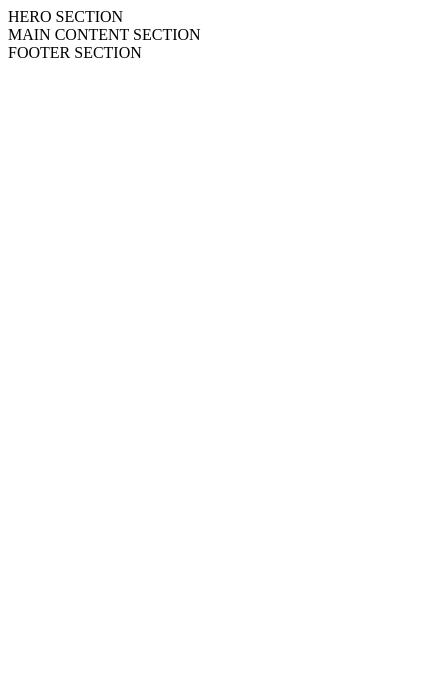
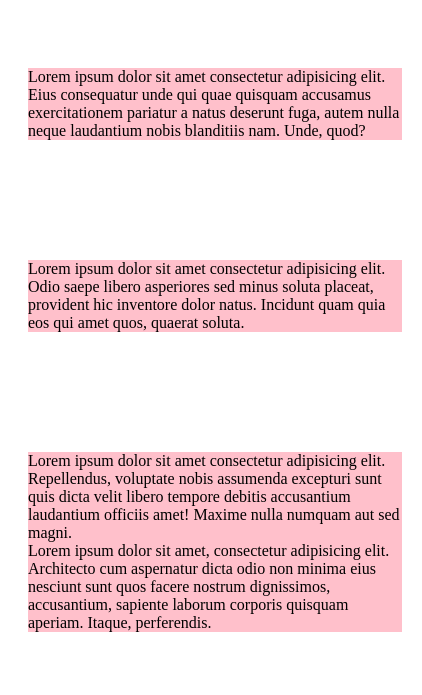
Before and after one commit to ZakarkaiteMilda/7-ComingSoon, a website: page index.html in a window 390 px wide. Shown: the whole page, 422 px wide, since content can reach past the window. Drawn offline with Linux system fonts and the light colour scheme.

Commit message:
Responsive design

```diff
--- a/css/base/base.css
+++ b/css/base/base.css
@@ -0,0 +1,16 @@
+body,
+body * {
+margin: 0;
+padding: 0;
+box-sizing: border-box;
+}
+
+
+
+.bg-main {
+    background-color: #03a9f3;
+}
+
+.bg-secondary {
+    background-color: #ea1e63;
+}
--- a/css/base/layout.css
+++ b/css/base/layout.css
@@ -0,0 +1,57 @@
+.container {
+    width: 100%;
+    padding: 60px 0;
+}
+
+.container > .row {
+    width: 1000px;
+    background-color: pink;
+    /* iscentruojam row'sus*/
+    margin: 0px calc(50% - 500px);
+}
+
+.container > .row-short {
+    width: 600px;
+    margin: 0 calc(50% - 300px);
+    background-color: yellow;
+}
+
+@media (max-width: 1100px) {
+    .container > .row {
+        width: 800px;
+        margin: 0 calc(50% - 400px);
+        background-color: orange;
+    }
+}
+
+@media (max-width: 900px) {
+    .container > .row {
+        width: 600px;
+        margin: 0 calc(50% - 300px);
+        background-color: fuchsia;
+    }
+}
+
+@media (max-width: 700px) {
+    .container > .row,
+    .container > .row-short {
+        width: 400px;
+        margin: 0 calc(50% - 200px);
+        background-color: greenyellow;
+    }
+}
+
+@media (max-width: 440px) {
+    .container {
+        padding-right: 20px;
+        padding-left: 20px;
+
+    }
+
+    .container > .row,
+    .container > .row-short {
+        width: 100%;
+        margin: 0;
+        background-color: pink;
+    }
+}
--- a/css/pages/home.css
+++ b/css/pages/home.css
@@ -0,0 +1,8 @@
+/*base*/
+@import'../base/layout.css';
+
+@import'../basa/base.css';
+
+/*3rd-party*/
+/*components*/
+/*CUSTOM STYLE BELOW THIS COMMENT*/
--- a/index.html
+++ b/index.html
@@ -9,10 +9,25 @@
 </head>
 <body>
     <main>
-      <section>HERO SECTION</section>
-      <section>MAIN CONTENT SECTION</section>
+      <section class="container bg-main ">
+        <div class="row row-short">
+          Lorem ipsum dolor sit amet consectetur adipisicing elit. Eius consequatur unde qui quae quisquam accusamus exercitationem pariatur a natus deserunt fuga, autem nulla neque laudantium nobis blanditiis nam. Unde, quod?
+        </div>
+      </section>
+      <section class="container">
+        <div class="row">
+          Lorem ipsum dolor sit amet consectetur adipisicing elit. Odio saepe libero asperiores sed minus soluta placeat, provident hic inventore dolor natus. Incidunt quam quia eos qui amet quos, quaerat soluta.
+        </div>
+      </section>
     </main>
 
-    <footer>FOOTER SECTION</footer>
+    <footer class="container bg-main">
+      <div class="row">
+       Lorem ipsum dolor sit amet consectetur adipisicing elit. Repellendus, voluptate nobis assumenda excepturi sunt quis dicta velit libero tempore debitis accusantium laudantium officiis amet! Maxime nulla numquam aut sed magni.
+      </div>
+      <div class="row row-short">
+        Lorem ipsum dolor sit amet, consectetur adipisicing elit. Architecto cum aspernatur dicta odio non minima eius nesciunt sunt quos facere nostrum dignissimos, accusantium, sapiente laborum corporis quisquam aperiam. Itaque, perferendis.
+       </div>
+    </footer>
 </body>
 </html>
```
